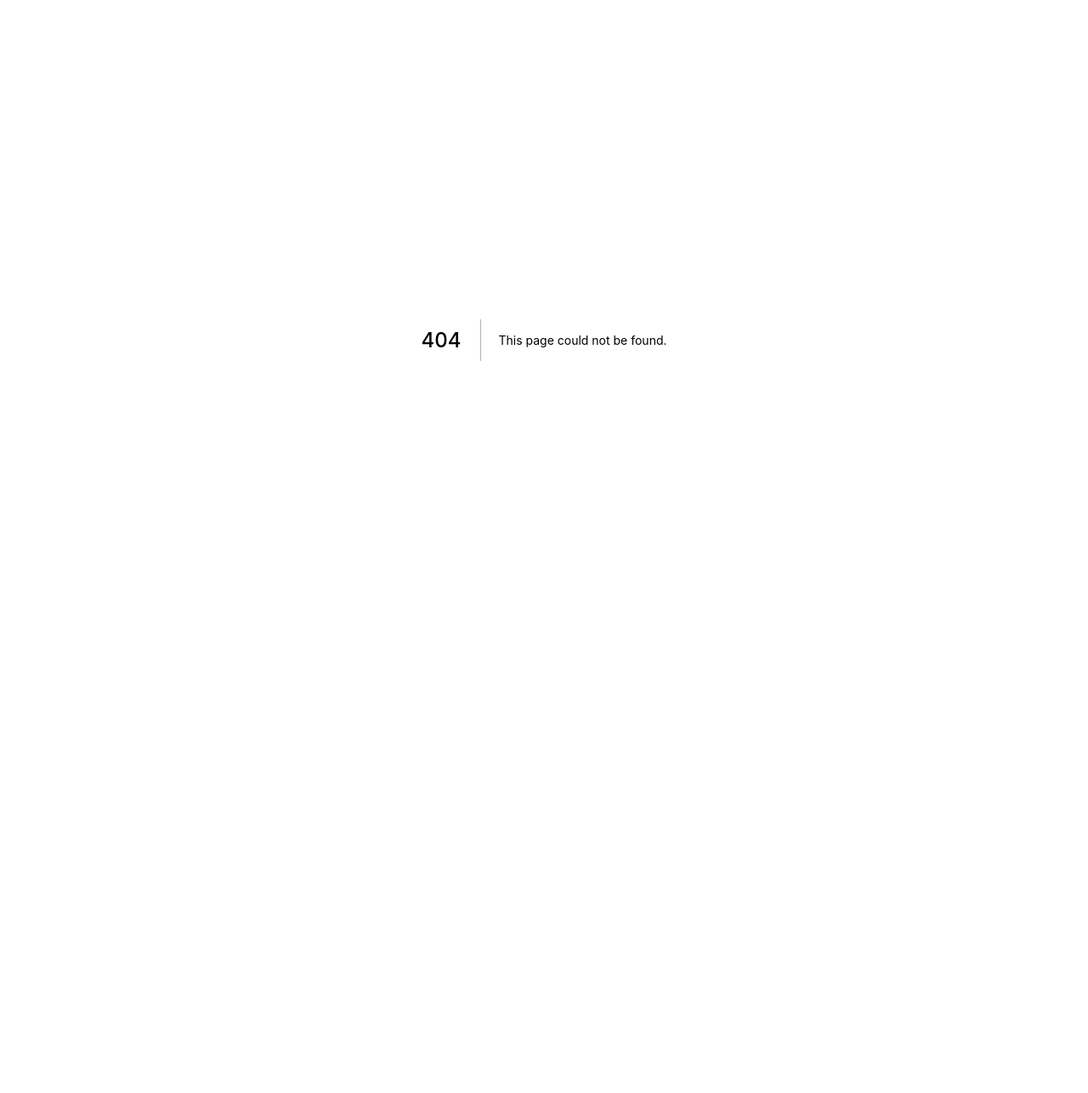
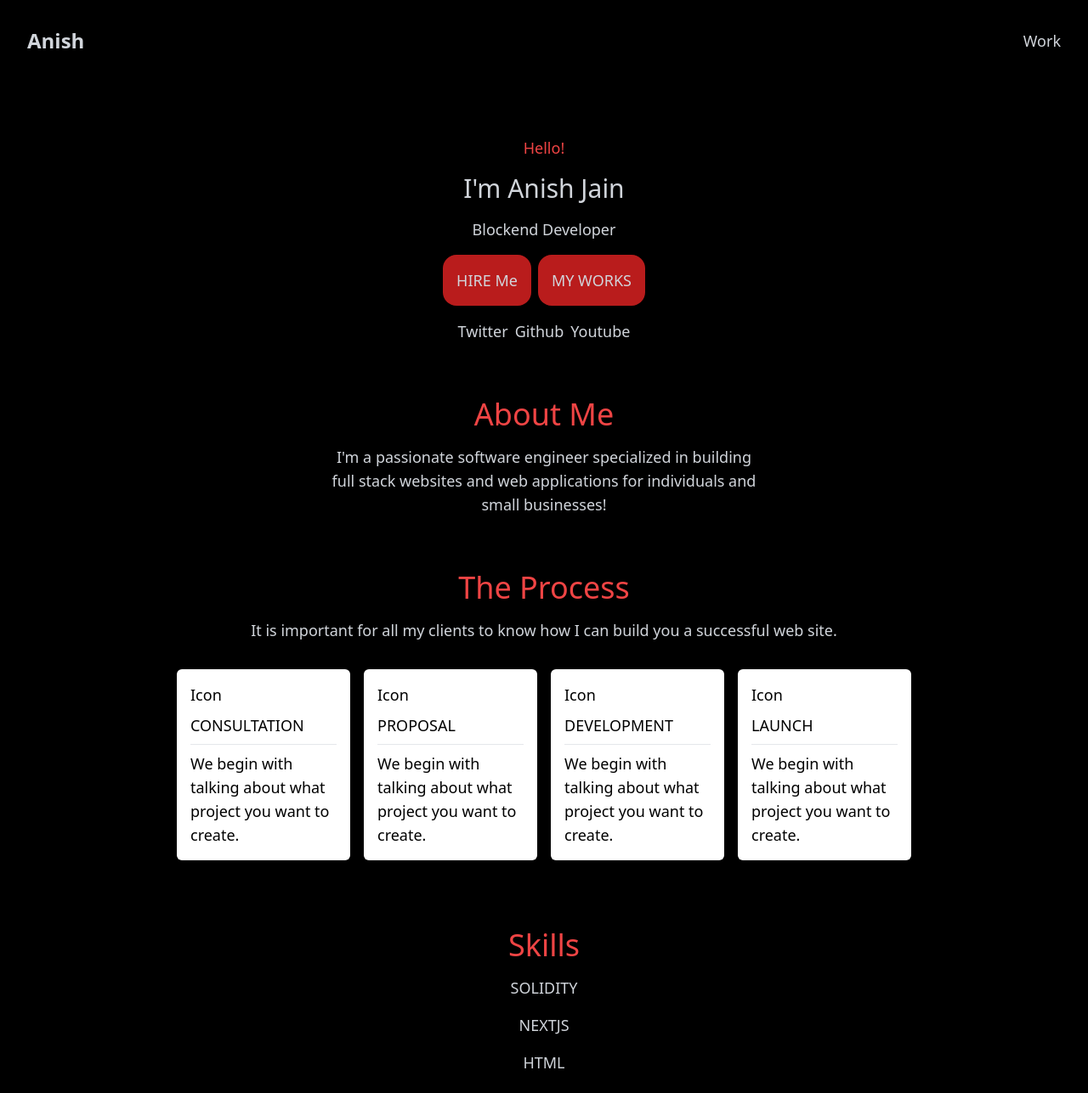
Before and after one commit to itsanishjain/anish_jain_profile, a Next.js app: page /ui in a window 1280 px wide. Before the commit this address had no page. Shown: the top 1287 px of the page at 85% size. Before the commit the page ends 800 px from the top, so only its background shows below. Built offline with nearby package versions, Linux system fonts and the light colour scheme.

Commit message:
added black ui page

```diff
--- /dev/null
+++ b/pages/ui.js
@@ -0,0 +1,110 @@
+import React from 'react'
+
+const ui = () => {
+    return (
+        <div className='bg-black text-gray-300 text-lg'>
+            <div className='flex justify-between items-center p-8'>
+                <p className='text-2xl font-bold'>Anish</p>
+                <p>Work</p>
+            </div>
+
+            <div className='mt-16 flex flex-col justify-center items-center space-y-4'>
+                <p className='text-md font-medium text-red-500'>Hello!</p>
+                <p className='text-3xl'>I'm Anish Jain</p>
+                <p>Blockend Developer</p>
+                <div className='flex space-x-2'>
+                    <button className='rounded-2xl bg-red-700 p-4'>HIRE Me</button>
+                    <button className='rounded-2xl bg-red-700 p-4'>MY WORKS</button>
+                </div>
+                <div className='flex space-x-2'>
+                    <p>Twitter</p>
+                    <p>Github</p>
+                    <p>Youtube</p>
+                </div>
+            </div>
+
+            {/* ABOUT */}
+
+            <div className='flex flex-col justify-center items-center mt-16 space-y-4 max-w-lg mx-auto'>
+                <p className='text-4xl text-red-500'>About Me</p>
+                <p className='text-center'>
+                    I'm a passionate software engineer specialized in building full stack websites and web applications for individuals and small businesses!
+                </p>
+                {/* <div className='flex flex-col space-y-2'>
+                    <div className='flex space-x-2'>
+                        <p>Name:</p>
+                        <p>Anish Jain</p>
+                    </div>
+                    <div className='flex space-x-2'>
+                        <p>Location:</p>
+                        <p>Metaverse</p>
+                    </div>
+                    <div className='flex space-x-2'>
+                        <p>Email:</p>
+                        <p>helloanishjain@gmail.com</p>
+                    </div>
+                </div> */}
+            </div>
+
+            {/* The Process */}
+            <div className='flex flex-col space-y-4 mt-16 justify-center items-center'>
+                <p className='text-4xl text-red-500'>The Process</p>
+                <p>It is important for all my clients to know how I can build you a successful web site.</p>
+
+                {/* Card */}
+                <div className='flex space-x-4 p-4 max-w-4xl mx-auto '>
+                    <div className='bg-white text-black rounded-md p-4 space-y-2 '>
+                        <p>Icon</p>
+                        <p>CONSULTATION</p>
+                        <hr />
+                        <p>We begin with talking about what project you want to create.</p>
+                    </div>
+                    <div className='bg-white text-black rounded-md p-4 space-y-2 '>
+                        <p>Icon</p>
+                        <p>PROPOSAL</p>
+                        <hr />
+                        <p>We begin with talking about what project you want to create.</p>
+                    </div>
+                    <div className='bg-white text-black rounded-md p-4 space-y-2 '>
+                        <p>Icon</p>
+                        <p>DEVELOPMENT</p>
+                        <hr />
+                        <p>We begin with talking about what project you want to create.</p>
+                    </div>
+                    <div className='bg-white text-black rounded-md p-4 space-y-2 '>
+                        <p>Icon</p>
+                        <p>LAUNCH</p>
+                        <hr />
+                        <p>We begin with talking about what project you want to create.</p>
+                    </div>
+                </div>
+            </div>
+
+            {/* Skills */}
+            <div className='mt-16 flex flex-col items-center space-y-4'>
+                <p className='text-4xl text-red-500'>Skills</p>
+                <p>SOLIDITY</p>
+                <p>NEXTJS</p>
+                <p>HTML</p>
+                <p>JS</p>
+            </div>
+
+            {/* Contact */}
+            <form className='bg-white max-w-lg mx-auto p-8 rounded-md space-y-4 flex flex-col mt-16'>
+                <input className='border-2 p-2 border-black block text-black rounded-sm' type="text" placeholder='Your Name' />
+                <input className='border-2 p-2 border-black block text-black rounded-sm' type="email" placeholder='Your Email' />
+                <input className='border-2 p-2 border-black block text-black rounded-sm' type="text" placeholder='Subject' />
+                <textarea className='border-2 p-2 border-black block text-black rounded-sm' placeholder='Message' />
+                <button className='rounded-2xl bg-red-700 p-4'>SEND MESSAGE</button>
+            </form>
+
+            {/* Footer */}
+            <div className='mt-16 text-center pb-6'>
+                Copyright ©2022 All rights reserved | This template is made with  by Anish
+            </div>
+
+        </div>
+    )
+}
+
+export default ui
```
